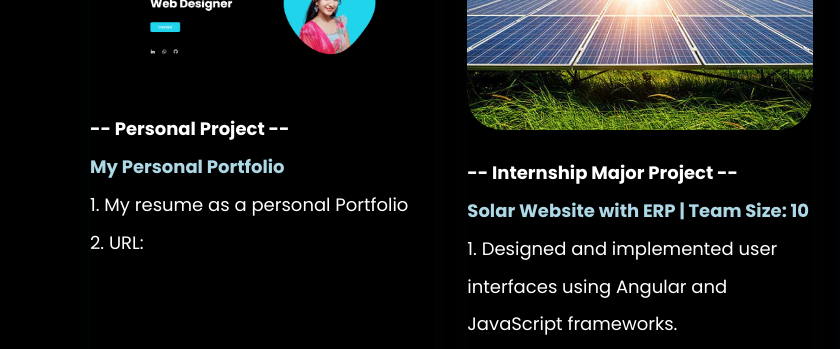
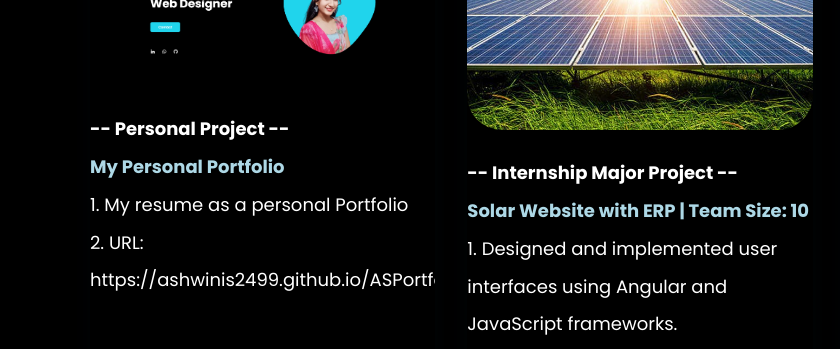
Before and after one commit to ashwiniS2499/ASPortfolio.com, a plain HTML site: page index.html in a window 1280 px wide. Shown: the part 3464-3813 px from the top of the page, 0-840 px from the left. Drawn offline with nearby package versions, Linux system fonts and the light colour scheme.

Commit message:
Update index.html

```diff
--- a/index.html
+++ b/index.html
@@ -244,7 +244,7 @@
                                     <b> -- Personal Project -- </b> <br>
                                     <b style="color:lightblue;"> My Personal Portfolio</b> <br>
                                     1. My resume as a personal Portfolio <br>
-                                    2. URL:
+                                    2. URL: https://ashwinis2499.github.io/ASPortfolio.com/
                                 </p>
                             </div>
                     </a>
```
